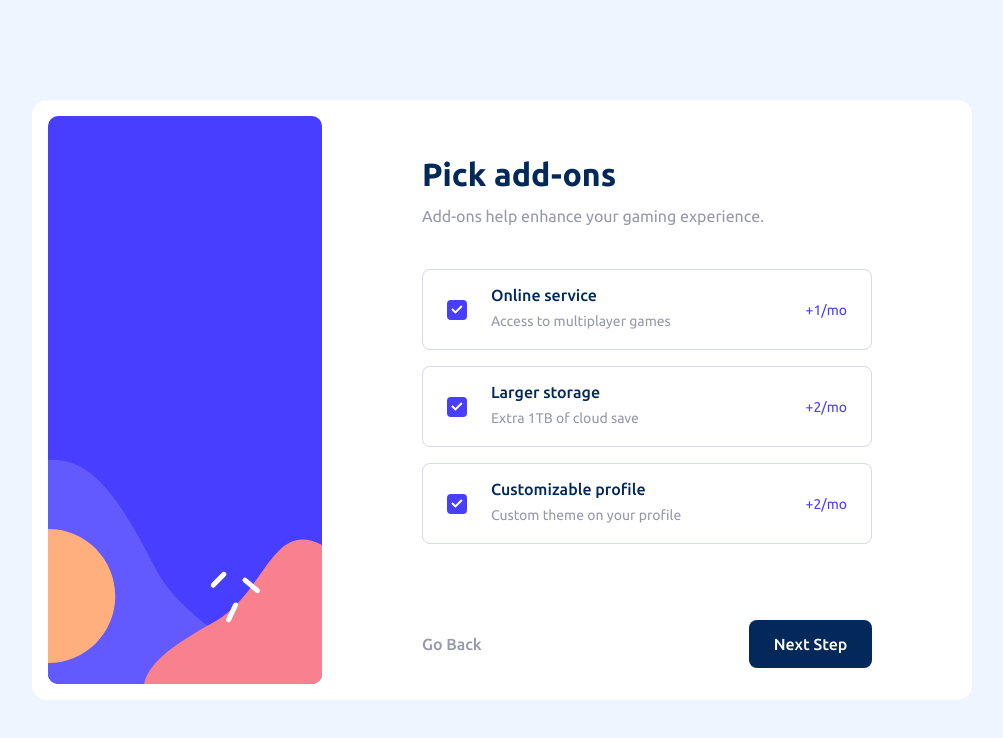
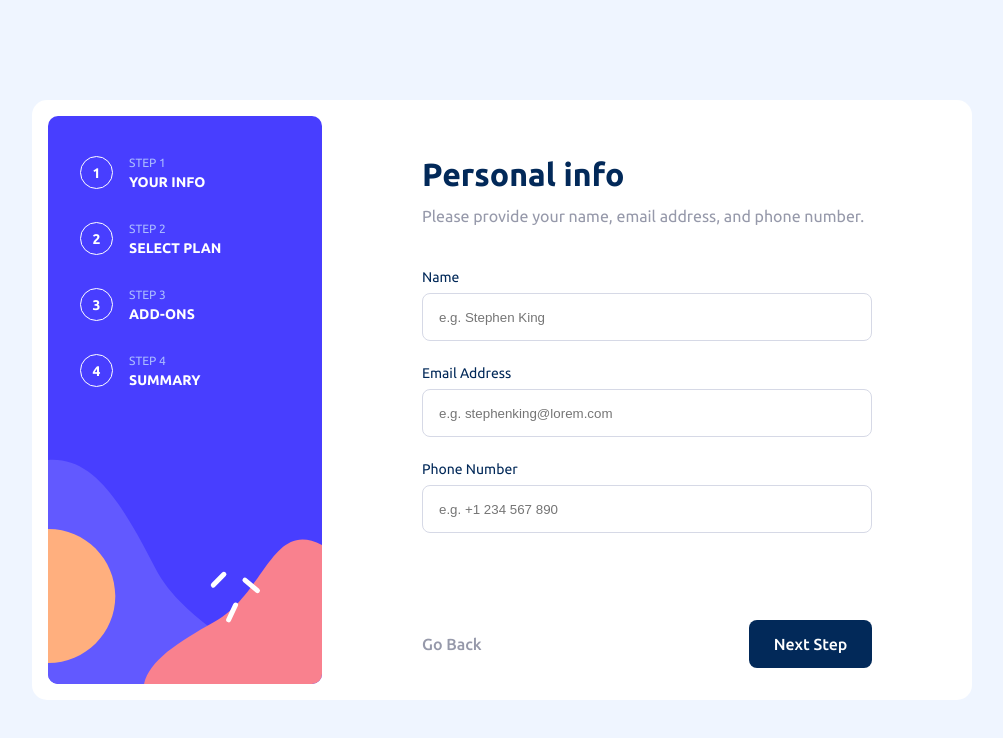
Before and after one commit to lissajous-laser/multi-step-form, a React (Vite) app: page / in a window 1280 px wide. Shown: the top 738 px of the page, without its empty margins (138-1141 px from the left). Built offline with nearby package versions, Linux system fonts and the light colour scheme.

Commit message:
Layout for Progress Sidebar for desktop done.

```diff
--- a/src/components/AddOnButton.tsx
+++ b/src/components/AddOnButton.tsx
@@ -68,6 +68,9 @@ const Price = styled.p`
   color: ${theme.purple}
 `
 
+/**
+ * Displays an add-on option in AddOnsForm.
+ */
 export default function AddOnButton({
   addOnName,
   description,
--- a/src/components/BackForwardButtons.tsx
+++ b/src/components/BackForwardButtons.tsx
@@ -1,7 +1,7 @@
 import styled from "styled-components";
 import { theme } from "../lib/theme";
 
-const Container = styled.div`
+const Container = styled.nav`
   width: 100%;
   display: flex;
   justify-content: space-between;
--- a/src/components/Card.tsx
+++ b/src/components/Card.tsx
@@ -5,7 +5,7 @@ import { AddOns, PersonalInfo, Plan } from "../lib/types";
 import AddOnsForm from "./AddOnsForm";
 import BackForwardButtons from "./BackForwardButtons";
 import CardTitle from "./CardTitle";
-import Navbar from "./Navbar";
+import Navbar from "./ProgressSidebar";
 import PlanForm from "./PersonalInfoForm";
 import SelectPlanForm from "./SelectPlanForm";
 
@@ -22,7 +22,7 @@ const CardRight = styled.div`
   flex-grow: 1;
 `
 
-const Form = styled.section`
+const Form = styled.div`
   width: 450px;
   height: 512px;
   margin: 56px auto 0;
@@ -32,7 +32,7 @@ const Form = styled.section`
 
 
 export default function Card() {
-  const [currentStep, setCurrentStep] = useState(2);
+  const [currentStep, setCurrentStep] = useState(0);
 
   const [personalInfo, setPeronalInfo]: [
     PersonalInfo,
--- a/src/components/LabelledField.tsx
+++ b/src/components/LabelledField.tsx
@@ -7,7 +7,6 @@ const Label = styled.label`
   font-size: 14px;
   line-height: 16px;
   color: ${theme.denim};
-  margin-top: 24px;
 `
 
 const Input = styled.input`
@@ -20,6 +19,9 @@ const Input = styled.input`
   padding-left: 16px;
 `
 
+/**
+ * Text input field for the PersonalInfoForm.
+ */
 export default function LabelledField({
   label,
   placeholder
--- a/src/components/MonthlyYearlyButton.tsx
+++ b/src/components/MonthlyYearlyButton.tsx
@@ -41,6 +41,10 @@ const Marker = styled.div`
   float: left;
 `
 
+/**
+ * Displays button to switch between montly and
+ * yearly subscription.
+ */
 export default function MonthlyYearlyButton() {
   return (
     <Container>
--- a/src/components/Navbar.tsx
+++ /dev/null
@@ -1,19 +0,0 @@
-import styled from 'styled-components';
-import bgImg from '../assets/images/bg-sidebar-desktop.svg';
-import favicon from '../assets/images/favicon-32x32.png';
-
-
-const Container = styled.nav`
-  width: 274px;
-  height: 568px;
-  background-image: url(${bgImg});
-  margin-left: 16px;
-  margin-top: 16px;
-`
-
-
-export default function Navbar() {
-  return (
-    <Container/>
-  );
-}
--- a/src/components/PersonalInfoForm.tsx
+++ b/src/components/PersonalInfoForm.tsx
@@ -3,6 +3,9 @@ import LabelledField from "./LabelledField";
 
 const Container = styled.div`
   margin-top: 40px;
+  display: flex;
+  flex-direction: column;
+  gap: 24px;
 `
 
 
--- a/src/components/PlanKindButton.tsx
+++ b/src/components/PlanKindButton.tsx
@@ -1,6 +1,10 @@
 import styled from "styled-components";
 import { theme } from "../lib/theme";
 
+/**
+ * A button to select to the desired plan in
+ * SelectPlanForm.
+ */
 const BigButton = styled.button`
   width: 138px;
   height: 160px;
--- /dev/null
+++ b/src/components/ProgressSidebar.tsx
@@ -0,0 +1,36 @@
+import styled from 'styled-components';
+import bgImg from '../assets/images/bg-sidebar-desktop.svg';
+import favicon from '../assets/images/favicon-32x32.png';
+import Step from './Step';
+
+
+const Container = styled.div`
+  width: 274px;
+  height: 568px;
+  background-image: url(${bgImg});
+  margin-left: 16px;
+  margin-top: 16px;
+`
+
+const StepList = styled.div`
+  width: 153px;
+  height: 228px;
+  margin-top: 40px;
+  margin-left: 32px;
+  display: flex;
+  flex-direction: column;
+  gap: 32px;
+`
+
+export default function ProgressSidebar() {
+  return (
+    <Container>
+      <StepList>
+        <Step index='1' name='YOUR INFO'/>
+        <Step index='2' name='SELECT PLAN'/>
+        <Step index='3' name='ADD-ONS'/>
+        <Step index='4' name='SUMMARY'/>
+      </StepList>
+    </Container>
+  );
+}
--- /dev/null
+++ b/src/components/Step.tsx
@@ -0,0 +1,67 @@
+import styled from "styled-components";
+import { theme } from "../lib/theme";
+
+const Container = styled.div`
+  display: flex;
+  gap: 16px;
+`
+
+const CurrentStepIndicator = styled.div`
+  width: 33px;
+  height: 33px;
+  display: grid;
+  place-items: center;
+  border: 1px solid white;
+  border-radius: 17px;
+  color: white;
+  font-weight: 700;
+  font-size: 14px;
+  line-height: 16px;
+`
+
+const Text = styled.div`
+
+`
+
+const Title = styled.h2`
+  color: ${theme.lightBlue};
+  font-weight: 400;
+  font-size: 12px;
+  line-height: 14px;
+`
+
+const Subtitle = styled.p`
+  margin-top: 4px;
+  color: white;
+  font-weight: 700;
+  font-size: 14px;
+  line-height: 16px;
+`
+
+/**
+ * Displays an individual step in the progress
+ * sidebar.
+ */
+export default function Step({
+  index,
+  name
+}: {
+  index: string,
+  name: string
+}) {
+  return (
+    <Container>
+      <CurrentStepIndicator>
+        {index}
+      </CurrentStepIndicator>
+      <Text>
+        <Title>
+          {`STEP ${index}`}
+        </Title>
+        <Subtitle>
+          {name}
+        </Subtitle>
+      </Text>
+    </Container>
+  );
+}
```
